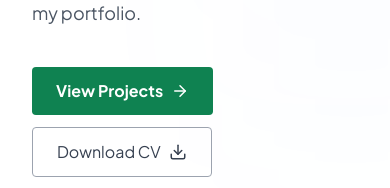
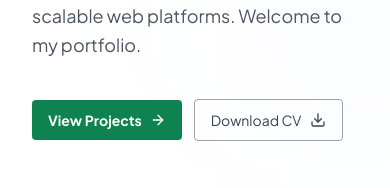
Before and after one commit to Samlite250/Samportfolio, a React (Vite) app: page / in a window 390 px wide. Shown: the part 651-839 px from the top of the page. Built offline with nearby package versions, Linux system fonts and the light colour scheme; no server answers.

Commit message:
feat: add responsive Hero section with typewriter animation and social links

```diff
--- a/src/components/Hero.jsx
+++ b/src/components/Hero.jsx
@@ -63,12 +63,12 @@ const Hero = () => {
             I'm a Full-Stack Developer based in Kigali, Rwanda, specializing in building exceptional digital experiences and scalable web platforms. Welcome to my portfolio.
           </p>
 
-          <div className="flex flex-row flex-wrap gap-3 sm:gap-4 items-center">
-            <a href="#projects" className="px-6 py-3 bg-primary text-white font-bold rounded hover:bg-primary/90 hover:-translate-y-1 transition-all flex items-center gap-2 whitespace-nowrap">
-              View Projects <ArrowRight size={18} />
+          <div className="flex flex-row gap-3 items-center">
+            <a href="#projects" className="px-4 py-2.5 sm:px-6 sm:py-3 bg-primary text-white font-bold rounded hover:bg-primary/90 hover:-translate-y-1 transition-all flex items-center gap-2 whitespace-nowrap text-sm sm:text-base">
+              View Projects <ArrowRight size={16} />
             </a>
-            <a href="/cv.pdf" target="_blank" rel="noreferrer" className="px-6 py-3 border border-gray-400 text-gray-700 dark:text-gray-300 rounded hover:border-secondary hover:text-secondary hover:-translate-y-1 transition-all flex items-center gap-2 whitespace-nowrap">
-              Download CV <Download size={18} />
+            <a href="/cv.pdf" target="_blank" rel="noreferrer" className="px-4 py-2.5 sm:px-6 sm:py-3 border border-gray-400 text-gray-700 dark:text-gray-300 rounded hover:border-secondary hover:text-secondary hover:-translate-y-1 transition-all flex items-center gap-2 whitespace-nowrap text-sm sm:text-base">
+              Download CV <Download size={16} />
             </a>
           </div>
 
@@ -95,7 +95,7 @@ const Hero = () => {
           transition={{ duration: 0.8, delay: 0.2 }}
           className="order-1 md:order-2 flex justify-center"
         >
-          <div className="relative group w-56 h-56 sm:w-64 sm:h-64 md:w-80 md:h-80 xl:w-96 xl:h-96">
+          <div className="relative group w-64 h-64 md:w-80 md:h-80 xl:w-96 xl:h-96">
             {/* Background decoration */}
             <div className="absolute inset-x-0 inset-y-0 translate-x-4 translate-y-4 border-2 border-primary rounded-2xl group-hover:translate-x-2 group-hover:translate-y-2 transition-transform duration-300"></div>
 
```
